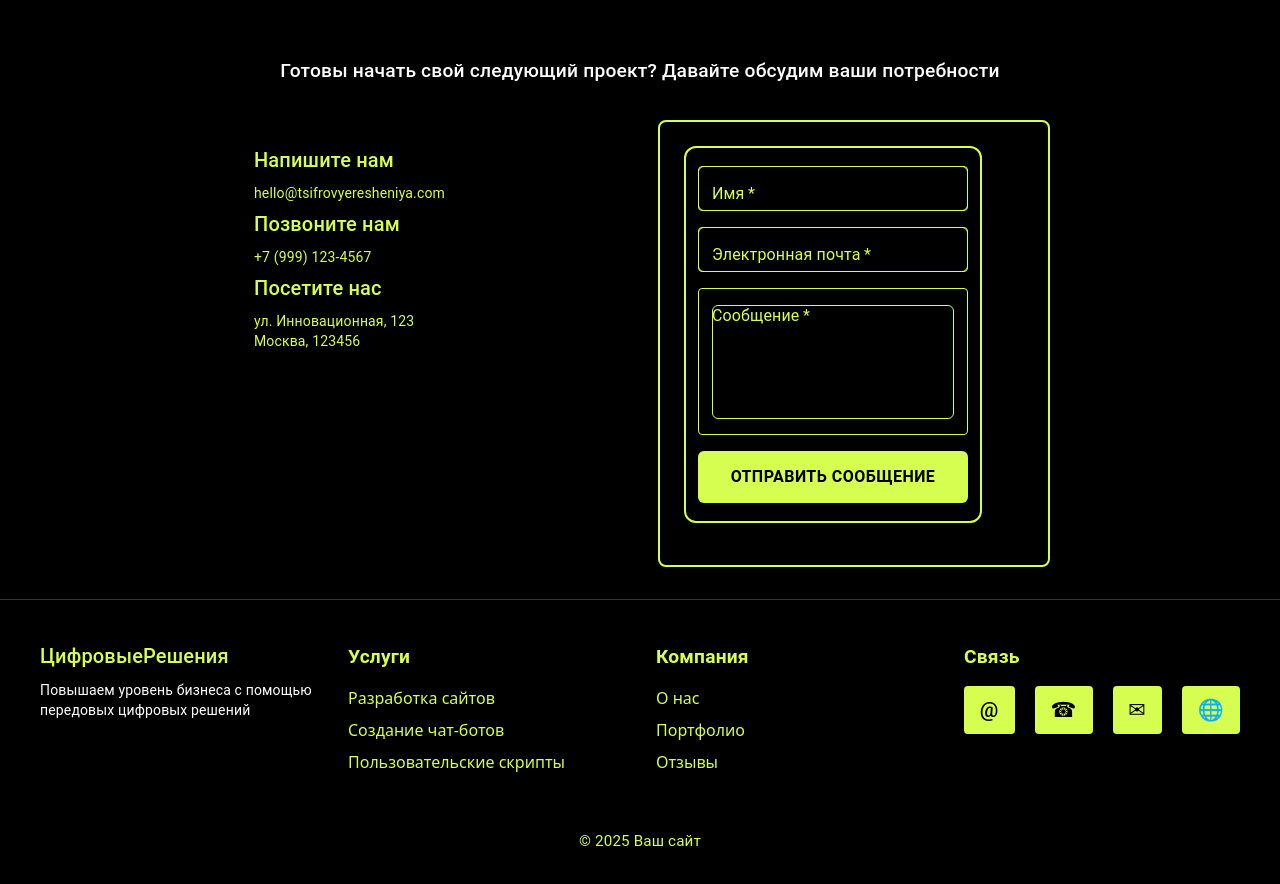
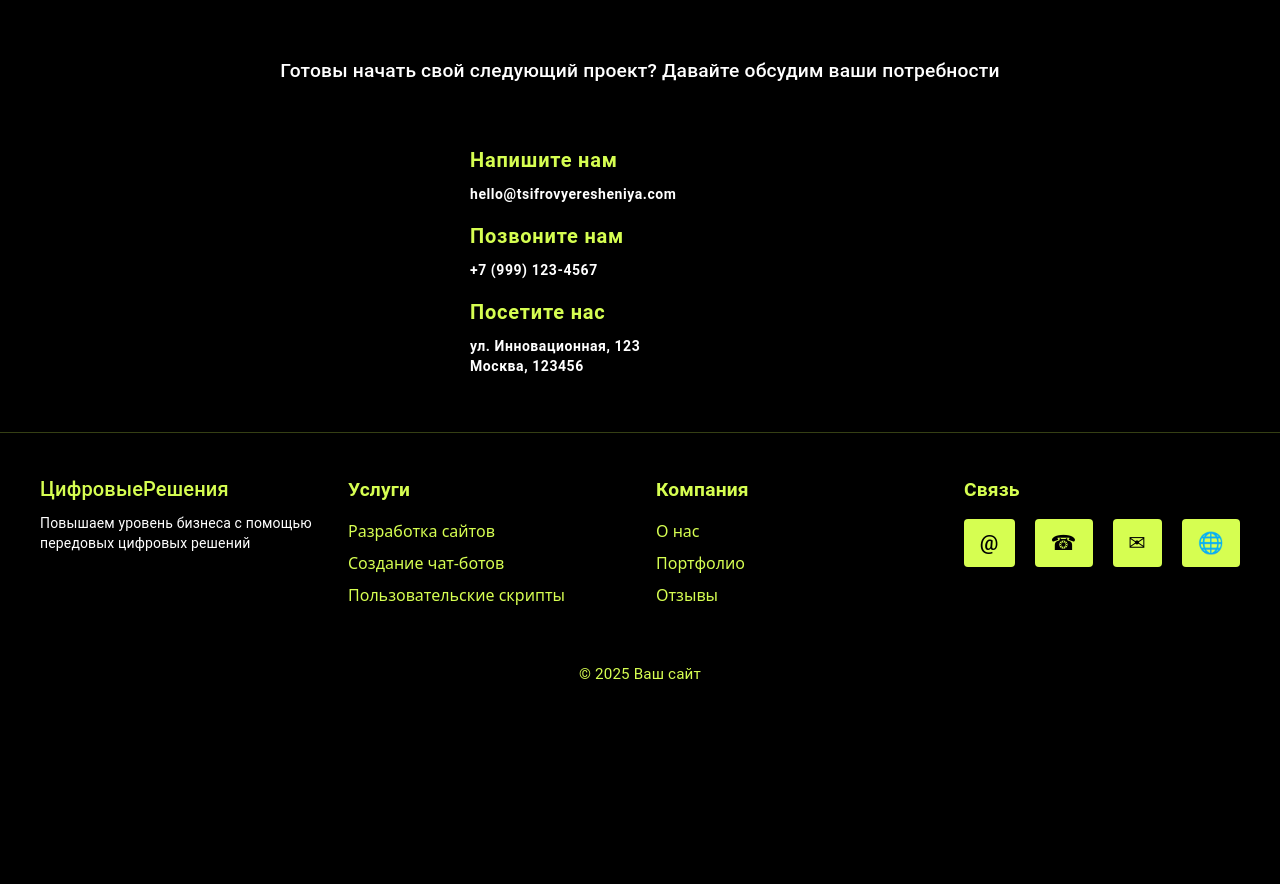
Before and after one commit to FlamingoKi/JGETit-site, a React (Vite) app: page / in a window 1280 px wide. Shown: the part 3838-4722 px from the top of the page. After the commit the page ends 4564 px from the top, so only its background shows below. Built offline with nearby package versions, Linux system fonts and the light colour scheme.

Commit message:
Секция 6

```diff
--- a/src/components/sections/Contacts.jsx
+++ b/src/components/sections/Contacts.jsx
@@ -5,8 +5,8 @@ import Typography from "@mui/material/Typography";
 import Box from "@mui/material/Box";
 import Paper from "@mui/material/Paper";
 import Stack from "@mui/material/Stack";
-import "../sections/About.css"; // добавить стили about-title
-import "./Contacts.css"; // убедитесь, что стили подключены
+import "../sections/About.css";
+import "./Contacts.css";
 
 export default function Contacts() {
   return (
@@ -29,121 +29,90 @@ export default function Contacts() {
         Готовы начать свой следующий проект? Давайте обсудим ваши потребности
       </Typography>
       <Stack direction={{ xs: "column", md: "row" }} spacing={5} justifyContent="center" alignItems="flex-start" sx={{ mt: 4 }}>
-        <Paper elevation={3} sx={{ flex: 1, minWidth: 260, maxWidth: 340, p: 3, mb: 3, borderRadius: 2, background: "#000" }}>
-          <Typography variant="h6" color="#D6FE51" gutterBottom>
+        <Paper
+          elevation={0}
+          sx={{
+            flex: 1,
+            minWidth: 260,
+            maxWidth: 340,
+            p: 3,
+            mb: 3,
+            borderRadius: 2,
+            background: "transparent", // фон полностью прозрачный
+            boxShadow: "none"
+          }}
+        >
+          <Typography
+            variant="h6"
+            sx={{
+              color: "#D6FE51",
+              fontWeight: 700,
+              letterSpacing: "0.04em",
+              mb: 1
+            }}
+            gutterBottom
+          >
             Напишите нам
           </Typography>
-          <Typography variant="body2" color="#D6FE51" gutterBottom>
+          <Typography
+            variant="body2"
+            sx={{
+              color: "#fff",
+              fontWeight: 600,
+              letterSpacing: "0.04em",
+              mb: 2
+            }}
+            gutterBottom
+          >
             hello@tsifrovyeresheniya.com
           </Typography>
-          <Typography variant="h6" color="#D6FE51" gutterBottom>
+          <Typography
+            variant="h6"
+            sx={{
+              color: "#D6FE51",
+              fontWeight: 700,
+              letterSpacing: "0.04em",
+              mb: 1
+            }}
+            gutterBottom
+          >
             Позвоните нам
           </Typography>
-          <Typography variant="body2" color="#D6FE51" gutterBottom>
+          <Typography
+            variant="body2"
+            sx={{
+              color: "#fff",
+              fontWeight: 600,
+              letterSpacing: "0.04em",
+              mb: 2
+            }}
+            gutterBottom
+          >
             +7 (999) 123-4567
           </Typography>
-          <Typography variant="h6" color="#D6FE51" gutterBottom>
+          <Typography
+            variant="h6"
+            sx={{
+              color: "#D6FE51",
+              fontWeight: 700,
+              letterSpacing: "0.04em",
+              mb: 1
+            }}
+            gutterBottom
+          >
             Посетите нас
           </Typography>
-          <Typography variant="body2" color="#D6FE51">
+          <Typography
+            variant="body2"
+            sx={{
+              color: "#fff",
+              fontWeight: 600,
+              letterSpacing: "0.04em",
+              mb: 0
+            }}
+          >
             ул. Инновационная, 123<br />Москва, 123456
           </Typography>
-        </Paper>
-        <Paper elevation={3} sx={{ flex: 1, minWidth: 260, maxWidth: 340, p: 3, mb: 3, borderRadius: 2, border: "2px solid #D6FE51", background: "#000" }}>
-          <Box component="form" sx={{ display: "flex", flexDirection: "column", gap: 2 }}>
-            <TextField
-              label="Имя"
-              name="name"
-              variant="outlined"
-              required
-              fullWidth
-              InputLabelProps={{ style: { color: "#D6FE51" } }}
-              InputProps={{
-                style: { color: "#fff" },
-                sx: {
-                  "& .MuiOutlinedInput-notchedOutline": {
-                    borderColor: "#D6FE51"
-                  },
-                  "&:hover .MuiOutlinedInput-notchedOutline": {
-                    borderColor: "#D6FE51"
-                  },
-                  "&.Mui-focused .MuiOutlinedInput-notchedOutline": {
-                    borderColor: "#D6FE51"
-                  }
-                }
-              }}
-            />
-            <TextField
-              label="Электронная почта"
-              name="email"
-              type="email"
-              variant="outlined"
-              required
-              fullWidth
-              InputLabelProps={{ style: { color: "#D6FE51" } }}
-              InputProps={{
-                style: { color: "#fff" },
-                sx: {
-                  "& .MuiOutlinedInput-notchedOutline": {
-                    borderColor: "#D6FE51"
-                  },
-                  "&:hover .MuiOutlinedInput-notchedOutline": {
-                    borderColor: "#D6FE51"
-                  },
-                  "&.Mui-focused .MuiOutlinedInput-notchedOutline": {
-                    borderColor: "#D6FE51"
-                  }
-                }
-              }}
-            />
-            <TextField
-              label="Сообщение"
-              name="message"
-              variant="outlined"
-              required
-              fullWidth
-              multiline
-              rows={4}
-              InputLabelProps={{ style: { color: "#D6FE51" } }}
-              InputProps={{
-                style: { color: "#fff" },
-                sx: {
-                  "& .MuiOutlinedInput-notchedOutline": {
-                    borderColor: "#D6FE51"
-                  },
-                  "&:hover .MuiOutlinedInput-notchedOutline": {
-                    borderColor: "#D6FE51"
-                  },
-                  "&.Mui-focused .MuiOutlinedInput-notchedOutline": {
-                    borderColor: "#D6FE51"
-                  }
-                }
-              }}
-            />
-            <Button
-              type="submit"
-              variant="contained"
-              color="success"
-              fullWidth
-              sx={{
-                borderRadius: "32px",
-                fontWeight: 600,
-                background: "#D6FE51",
-                color: "#000",
-                border: "2px solid #D6FE51",
-                boxShadow: "none",
-                transition: "background 0.2s, color 0.2s, border-color 0.2s, box-shadow 0.2s",
-                "&:hover": {
-                  background: "#D6FE51",
-                  color: "#000",
-                  borderColor: "#D6FE51",
-                  boxShadow: "0 6px 18px 0 #D6FE5180" // менее яркое свечение
-                }
-              }}
-            >
-              Отправить сообщение
-            </Button>
-          </Box>
         </Paper>
       </Stack>
     </Box>
```
